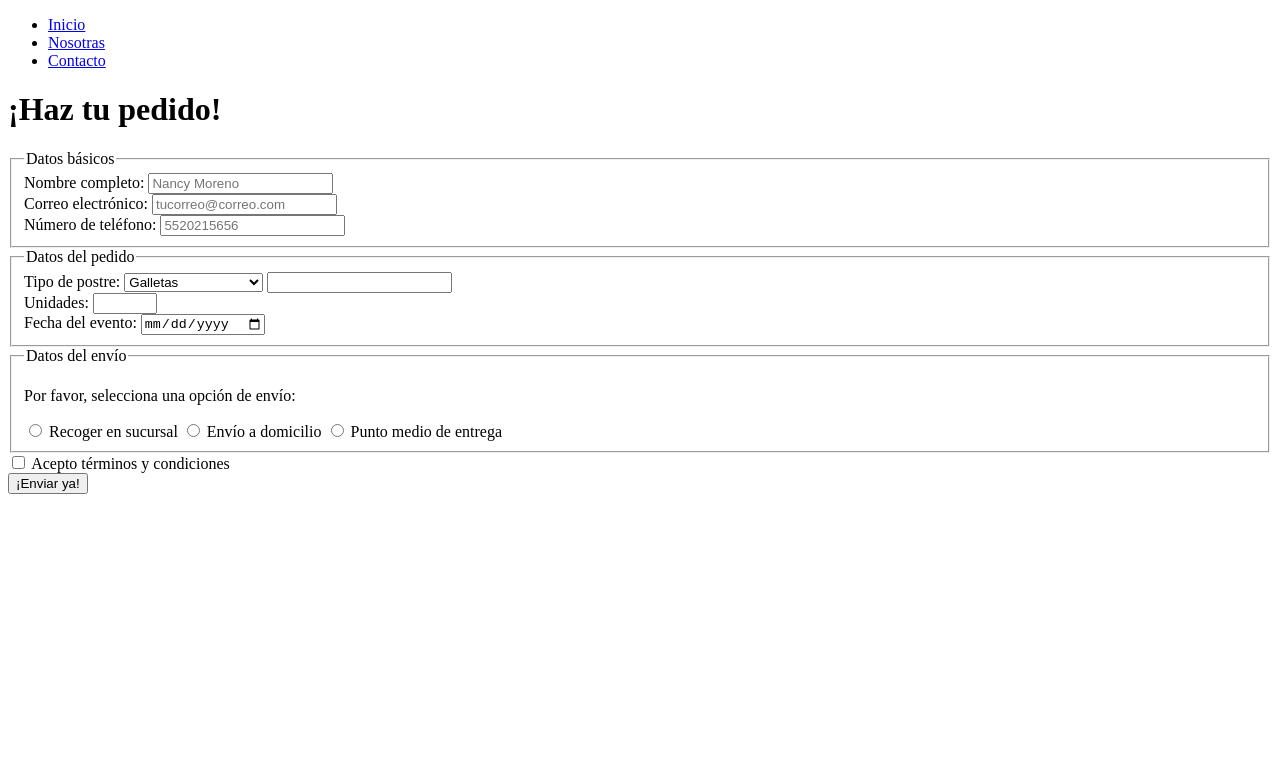
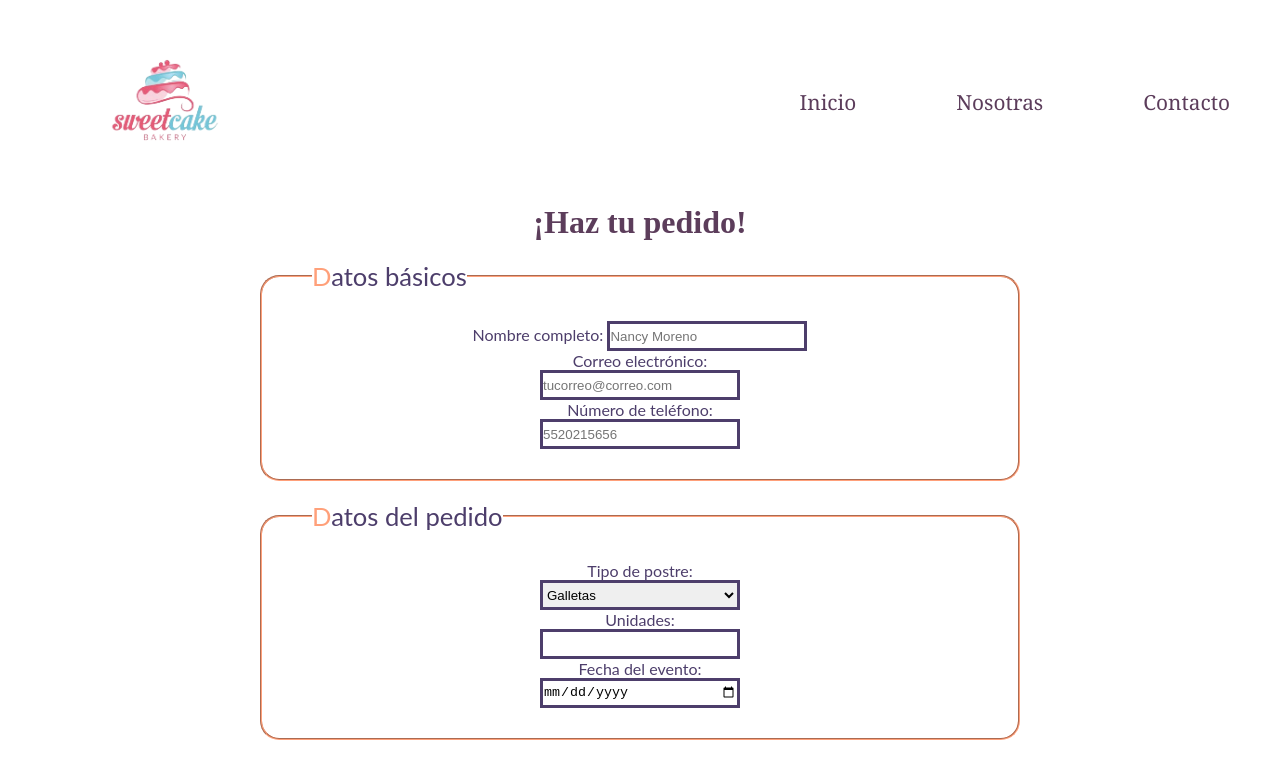
Before and after one commit to taniagd/CH42-SesionesWEB, a plain HTML site: page intro-web/formulario.html in a window 1280 px wide. Shown: the top 757 px of the page. Drawn offline with Linux system fonts and the light colour scheme.

Commit message:
add formulario.css files with comments

```diff
--- /dev/null
+++ b/intro-web/assets/css/formulario.css
@@ -0,0 +1,137 @@
+*{/* Resetear estilos que vienen por default en el navegador */
+    margin: 0;
+    padding: 0;
+    box-sizing: border-box; /* Incluye el padding y border en el cálculo del ancho y alto total de los elementos */
+}
+
+:root{ /* Declaramos variables para reutilizar los colores */
+    --color_texto:#5c3d5b;
+    --color_elementos_fieldset:#4d3e6b;
+    --color_boton:#f07360;
+    --color_fieldset: #FFA07A;
+}
+
+nav {
+    display: flex; /* Se aplica flexbox al contenedor nav, lo que permite una distribución flexible de los elementos que hay dentro de él. */
+    /* flex-direction: row-reverse; */
+    justify-content: space-between; /* Distribución uniforme de elementos, con espacio entre ellos.  */
+    align-items: center; /* Alineación vertical de los elementos al centro, dentro de nav */
+}
+#logo img{
+    width: 300px; /* Tamaño fijo de la imagen */
+    height: auto; /* En automático mantiene la proporción, para que no se distorsione la imagen al cambiar de tamaño */
+    margin: 10px 15px;/* Añade margen de 10px en lo superior e inferior y 15px en los lados izq y derecho, separando de otros elementos */
+}
+
+nav>ul{
+    list-style-type:none; /* Se eliminan los puntos de la lista */
+    display: flex; /* Se utiliza flexbox oara alinear los elementos de la lista horizontalmente */
+}
+
+/* Elementos de la barra de navegación */
+.elementos-navegacion{
+    margin: 20px 50px; /* Se añade espacio alrededor de cada elemento de la lista */
+    font-size: 1.3em; /* Unidad relativa, sugerida para las fuentes */
+    font-family: Georgia, 'Times New Roman', Times, serif;
+}
+
+/* Enlaces dentro de los elementos de la barra de navegación */
+.elementos-navegacion a{
+    text-decoration: none; /* Elimina el subrayado de los enlaces de la etiqueta a */
+    color: var(--color_texto); /* Cambiar el color con una variable. Aplica el color de texto definido en la variable*/
+}
+
+.elementos-navegacion a:hover{ /* Uso de la pseudo-clase hover(al pasar el mouse) */
+    color:#f07360;/* Cambia el color del texto al pasar el cursor */
+    text-decoration: underline overline;/* Añade un subrayado y sobrelineado */
+}
+
+h1{
+    color:var(--color_texto);/* Aplica el color del texto definido en la variable */
+    text-align: center;/* Se centra el texto */
+}
+
+form{
+    margin: 0 auto; /* Centra el formulario horizontalmente */
+    width: 70%; /* Ocupa el 70% del contenedor principal*/
+    max-width: 800px; /* Se fija un ancho máximo */
+    font-family: "Lato", sans-serif;
+    font-weight: 400;
+    font-style: normal;
+    text-align: center;/* Se centra el texto del formulario */
+}
+
+fieldset{
+    border-color: var(--color_fieldset); /* Establece el color del borde */
+    border-radius: 1.2em; /* Se redondean los bordes */
+    color: var(--color_elementos_fieldset);/* Se aplica el color del texto */
+    margin: 20px;/* Añade espacio alrededor de los fieldsets */
+}
+
+legend{
+    text-align: left;/* Alineación del texto a la izquierda */
+    font-size: 1.6em;/* Se ajusta tañamo de fuente */
+}
+
+/* Pseudoelemento */
+legend::first-letter{
+    color: var(--color_fieldset); /* Establece el color de la primera letra utilizando la variable definida */
+}
+
+#datos-basicos,
+#datos-pedido,
+#datos-envio{
+    padding: 30px 50px;/* Añade espacio interno alrededor del contenido */
+}
+
+#datos-basicos label,
+#datos-pedido label{
+    display: block; /* Hace que las etiquetas se muestren como elementos de bloque, en vez de elementos en línea (uno tras otro) así no utilizamos el br en html */
+}
+
+#datos-basicos input,
+#datos-pedido input{
+    border: 3px solid var(--color_elementos_fieldset);/* Color y grosor del borde */
+    width: 200px;/* Se fija el ancho de los campos de entrada */
+    height: 30px;/* Se fija la altura de los campos de entrada */
+}
+
+/* Estilos a campos de entrada cuando estén en foco */
+input[type="text"]:focus,
+input[type="email"]:focus,
+input[type="tel"]:focus,
+input[type="date"]:focus{
+    outline: none;/* Se elimina el borde predeterminado al enfocar */
+    box-shadow: 5px 3px var(--color_elementos_fieldset);/* Agrega una sombra cuando se enfoca el campo */
+}
+
+#datos-pedido select[name="menu-postres"]{
+    width: 200px;/* Ancho del campo select */
+    height: 30px; /* Altura de campo select */
+    border: 3px solid var(--color_elementos_fieldset);/* Color y grosor del borde */
+}
+
+#datos-envio label{
+    display: inline-block;/* Hace que las etiquetas sean elementos en línea-bloque */
+    padding: 2px;
+    margin:4px;
+}
+
+.contenedor-terminos{
+    display: flex;
+    align-items: center;
+    margin: 20px;
+}
+
+button[type="submit"]{
+    width: 120px;
+    height: auto;
+    float: right;/* Se fija el botón a la derecha */
+    color: var(--color_elementos_fieldset);
+    background-color: var(--color_boton);
+    border: 2px solid var(--color_elementos_fieldset);
+}
+
+button:active{
+    transform: scale(0.90); /* Reducir ligeramente el tamaño del botón cuando se active */
+}
--- a/intro-web/formulario.html
+++ b/intro-web/formulario.html
@@ -4,15 +4,20 @@
     <meta charset="UTF-8">
     <meta name="viewport" content="width=device-width, initial-scale=1.0">
     <title> Formulario </title>
+
+    <link rel="stylesheet" href="./assets/css/formulario.css">
 </head>
 <body>
 
     <header> <!-- Etiqueta semántica de encabezado -->
         <nav> <!-- Barra de navegación-->
+            <div id="logo">
+                <img src="./assets/img/postres-logo.png" alt="Logo de un pastel de tres pisos con la palabra sweetcake debajo">
+            </div>
             <ul> <!-- Lista desordenada -->
-                <li><a href="./index.html" target="_blank"> Inicio </a></li> <!-- Elemento de la lista -->
-                <li><a href="./errores.html" target="_blank"> Nosotras </a></li>
-                <li><a href="https://www.farmaciasguadalajara.com/ayuda" target="_blank"> Contacto </a></li>
+                <li class="elementos-navegacion"><a href="./index.html" target="_blank"> Inicio </a></li> <!-- Elemento de la lista -->
+                <li class="elementos-navegacion"><a href="./errores.html" target="_blank"> Nosotras </a></li>
+                <li class="elementos-navegacion"><a href="https://www.farmaciasguadalajara.com/ayuda" target="_blank"> Contacto </a></li>
             </ul>
         </nav>
     </header>
@@ -27,13 +32,13 @@
                 <label for="nombre-completo"> Nombre completo:
                 <input name="nombre-completo" type="text" placeholder="Nancy Moreno" required></label><!-- Anidación de input, dentro de label -->
                 <!-- El atributo name en la etiqueta input se utiliza para identificar el valor del campo de entrada cuando se envía en el formulario-->
-                <br>
                 <label for="correo"> Correo electrónico: </label>
                 <input name="correo" type="email" placeholder="tucorreo@correo.com" required>
-                <br>
+
                 <label for="telefono"> Número de teléfono: </label>
                 <input name="telefono" type="tel" placeholder="5520215656">
             </fieldset>
+
             <fieldset id="datos-pedido">
                 <label for="menu-postres"> Tipo de postre: </label>
                 <legend> Datos del pedido </legend>
@@ -48,7 +53,7 @@
                 </select>
 
                 <!-- Con la siguiente opción, no se hace scroll infinito y el usuario puede poner las primeras letras del elemento que busca -->
-                <input list="opciones-postre">
+                <!-- <input list="opciones-postre">
                 <datalist id="opciones-postre">
                     <option value="Galletas"> Galletas </option>
                     <option value="Brownies"> Brownies </option>
@@ -57,11 +62,11 @@
                     <option value="Donas"> Donas </option>
                     <option value="Flan"> Flan </option>
                     <option value="Fresas con crema"> Fresas con crema </option>
-                </datalist>
-                <br>
+                </datalist> -->
+
                 <label for="piezas-postre"> Unidades:</label>
                 <input name="piezas-por-postre" type="number" min="5" max="100" required>
-                <br>
+
                 <label for="fecha-de-entrega"> Fecha del evento:</label>
                 <input name="fecha-de-entrega" type="date" min="yyyy-mm-dd">
             </fieldset>
@@ -79,7 +84,8 @@
                  <label for="opcion-punto-medio"> Punto medio de entrega </label>
             </fieldset>
 
-            <div class="contenedor-terminos"> <!-- Creamos un contenedor para la casilla de verificación de términos y condiciones y el botón de enviar -->
+            <div class="contenedor-terminos">
+                <!-- Creamos un contenedor para la casilla de verificación de términos y condiciones y el botón de enviar -->
                 <input name="terminos-condiciones" type="checkbox"> <!-- Input del tipo checkbox, que se renderiza como una casilla de selección. -->
                 <label for="terminos-condiciones"> Acepto términos y condiciones </label>
             </div>
```
Also changed, not shown: intro-web/assets/img/postres-logo.png (added).
